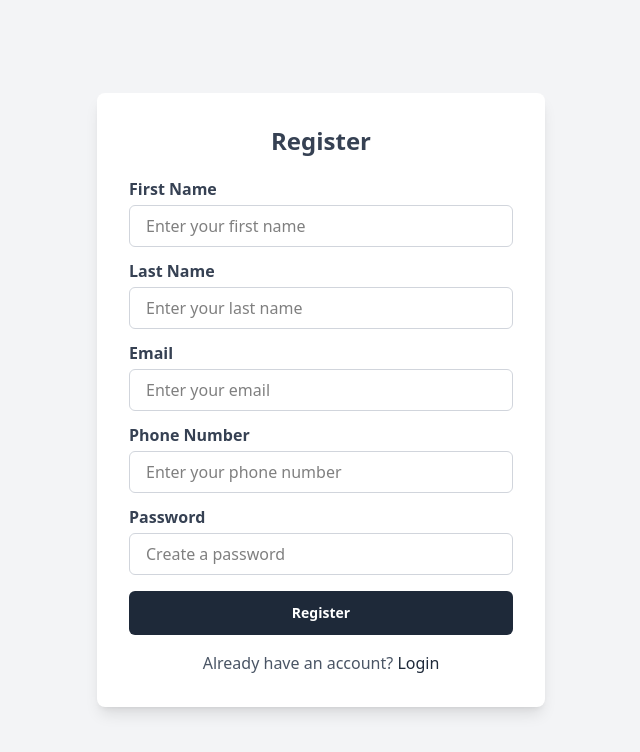
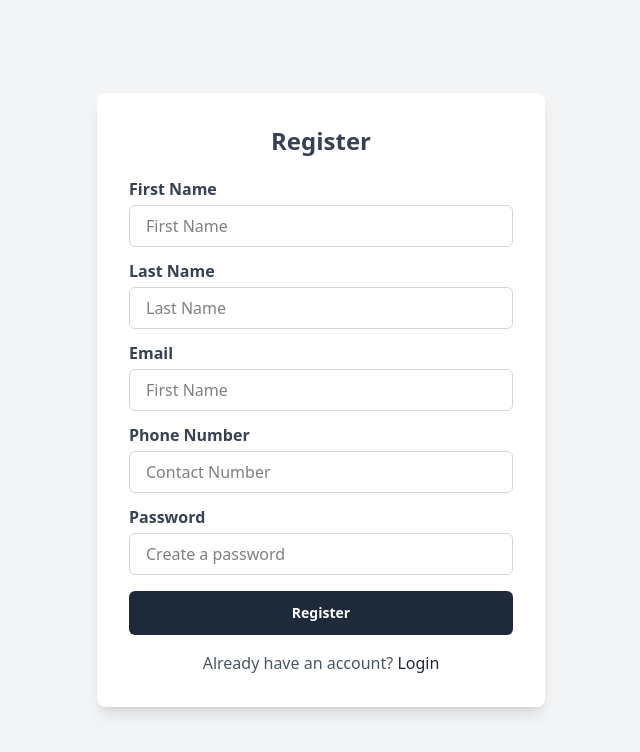
Before and after one commit to fatinishraqprapya25/Blogging-App-Front-End, a React (Vite) app: page /register in a window 1280 px wide. Shown: the top 752 px of the page, without its empty margins (319-959 px from the left). Built offline with nearby package versions, Linux system fonts and the light colour scheme.

Commit message:
register page design optimized

```diff
--- a/src/components/auth/Input.jsx
+++ b/src/components/auth/Input.jsx
@@ -1,3 +1,5 @@
+import React from "react";
+
 export default function Input(props) {
     const { type, id, value, handler, placeholder } = props;
     return <input
--- a/src/components/auth/Register.jsx
+++ b/src/components/auth/Register.jsx
@@ -2,6 +2,7 @@ import React, { useState, useEffect } from "react";
 import Button from "../common/Button";
 import { useNavigate, Link } from "react-router-dom";
 import useAuth from "../../hooks/useAuth";
+import Input from "./Input";
 
 export default function Register() {
     const [firstName, setFirstName] = useState("");
@@ -73,14 +74,7 @@ export default function Register() {
                         <label htmlFor="firstName" className="block text-gray-700 font-semibold mb-1">
                             First Name
                         </label>
-                        <input
-                            type="text"
-                            id="firstName"
-                            value={firstName}
-                            onChange={(e) => setFirstName(e.target.value)}
-                            className="w-full px-4 py-2 border border-gray-300 rounded-md focus:outline-none focus:ring-2 focus:ring-blue-500"
-                            placeholder="Enter your first name"
-                        />
+                        <Input type="fisrtName" name="firstName" id="firstName" value={firstName} handler={setFirstName} placeholder="First Name" />
                     </div>
 
                     {/* Last Name */}
@@ -88,14 +82,7 @@ export default function Register() {
                         <label htmlFor="lastName" className="block text-gray-700 font-semibold mb-1">
                             Last Name
                         </label>
-                        <input
-                            type="text"
-                            id="lastName"
-                            value={lastName}
-                            onChange={(e) => setLastName(e.target.value)}
-                            className="w-full px-4 py-2 border border-gray-300 rounded-md focus:outline-none focus:ring-2 focus:ring-blue-500"
-                            placeholder="Enter your last name"
-                        />
+                        <Input type="lastName" name="lastName" id="lastName" value={lastName} handler={setLastName} placeholder="Last Name" />
                     </div>
 
                     {/* Email */}
@@ -103,14 +90,7 @@ export default function Register() {
                         <label htmlFor="email" className="block text-gray-700 font-semibold mb-1">
                             Email
                         </label>
-                        <input
-                            type="email"
-                            id="email"
-                            value={email}
-                            onChange={(e) => setEmail(e.target.value)}
-                            className="w-full px-4 py-2 border border-gray-300 rounded-md focus:outline-none focus:ring-2 focus:ring-blue-500"
-                            placeholder="Enter your email"
-                        />
+                        <Input type="email" name="email" id="firstName" value={email} handler={setEmail} placeholder="First Name" />
                     </div>
 
                     {/* Phone */}
@@ -118,14 +98,7 @@ export default function Register() {
                         <label htmlFor="phone" className="block text-gray-700 font-semibold mb-1">
                             Phone Number
                         </label>
-                        <input
-                            type="text"
-                            id="phone"
-                            value={phone}
-                            onChange={(e) => setPhone(e.target.value)}
-                            className="w-full px-4 py-2 border border-gray-300 rounded-md focus:outline-none focus:ring-2 focus:ring-blue-500"
-                            placeholder="Enter your phone number"
-                        />
+                        <Input type="phone" name="phone" id="phone" placeholder="Contact Number" value={phone} handler={setPhone} />
                     </div>
 
                     {/* Password */}
```
